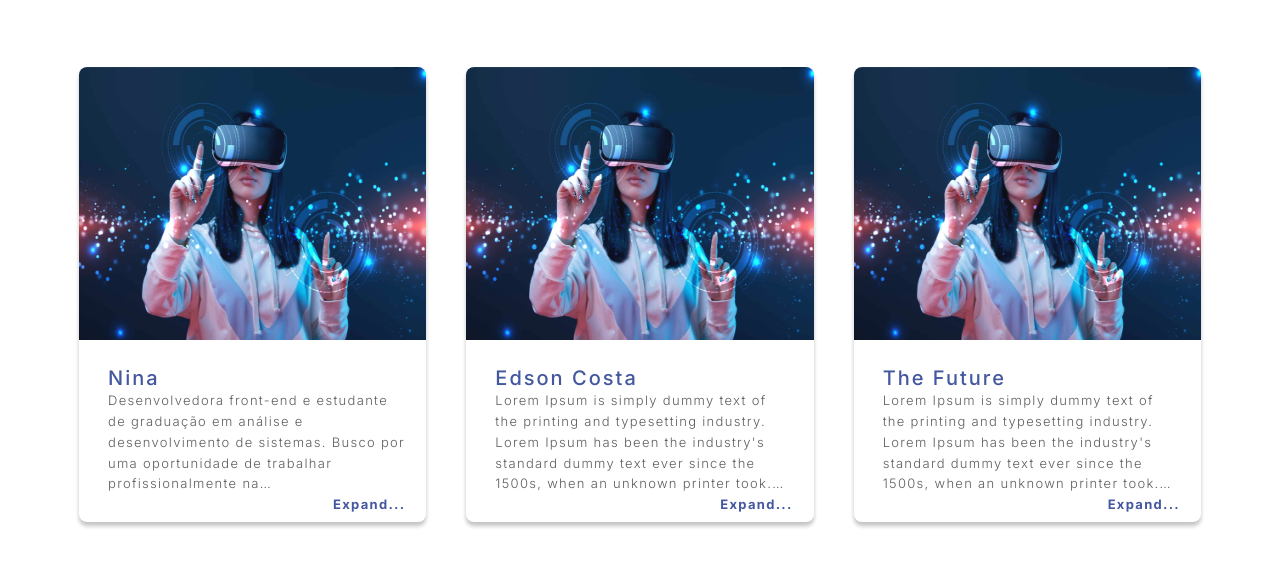
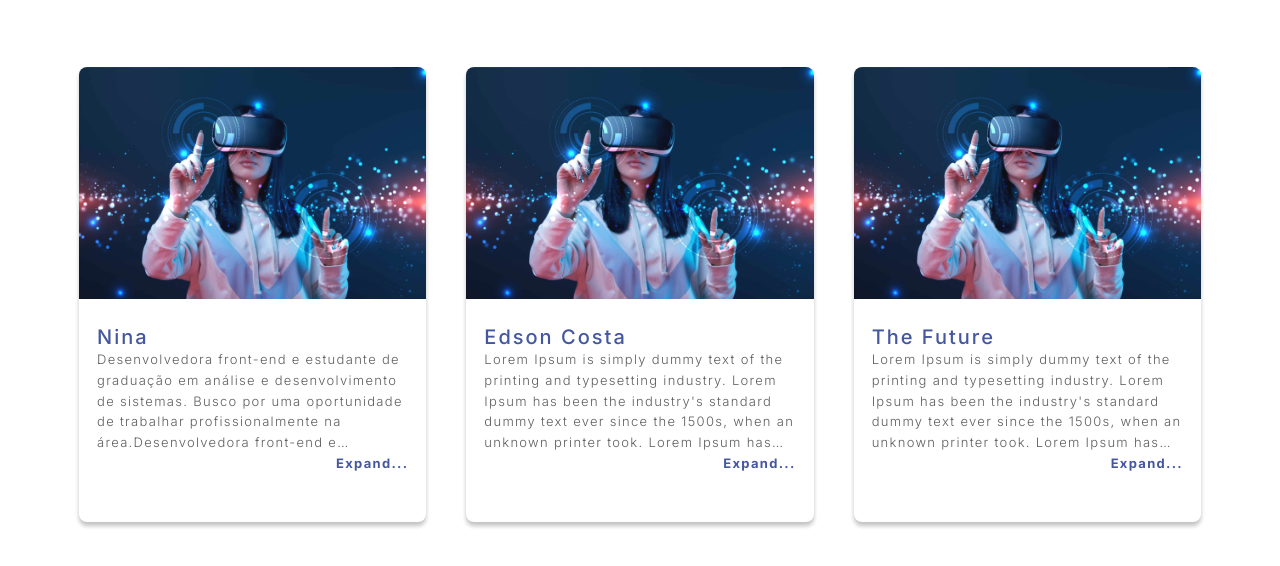
Before and after one commit to ecsistem/blog-compass, a website built with Vite: page index.html in a window 1280 px wide. Shown: the part 216-782 px from the top of the page. Built offline with nearby package versions, Linux system fonts and the light colour scheme.

Commit message:
💄 feat: Ajuste de image e margen

```diff
--- a/src/components/NewsArea/newsarea.css
+++ b/src/components/NewsArea/newsarea.css
@@ -28,15 +28,15 @@ article {
 .container-card {
     display: flex;
     flex-direction: column;
-    margin: 20px 21px 18px 29px;
+    padding: 20px 18px;
 }
-
 .article-image {
     width: 100%;
     max-width: 409px;
-    height: 273px;
+    height: auto;
     border-radius: 8px 8px 0 0;
-}
+    object-fit: cover;
+  }
 
 .article-title {
     color: var(--title, #3A4F9A);
```
